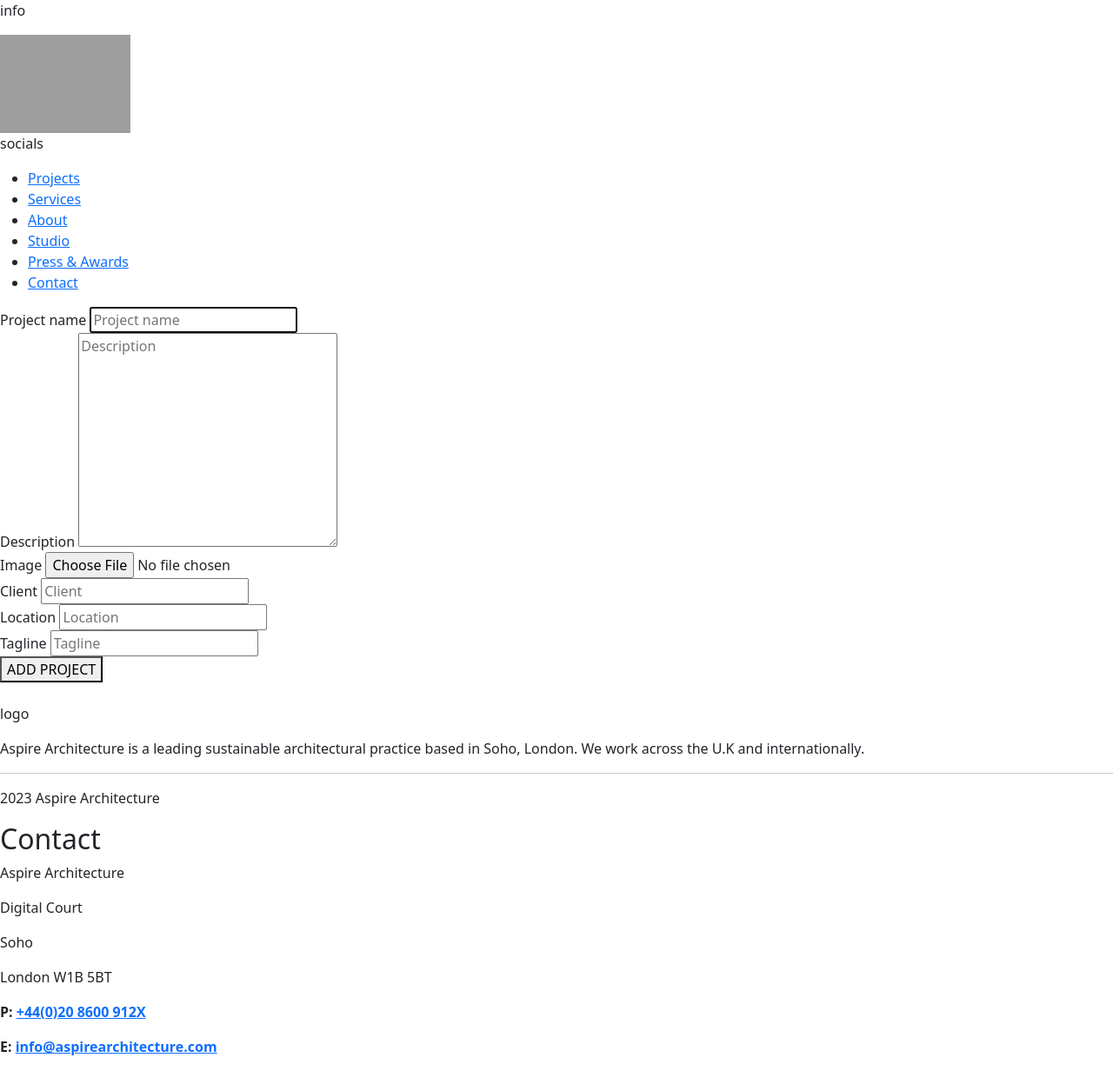
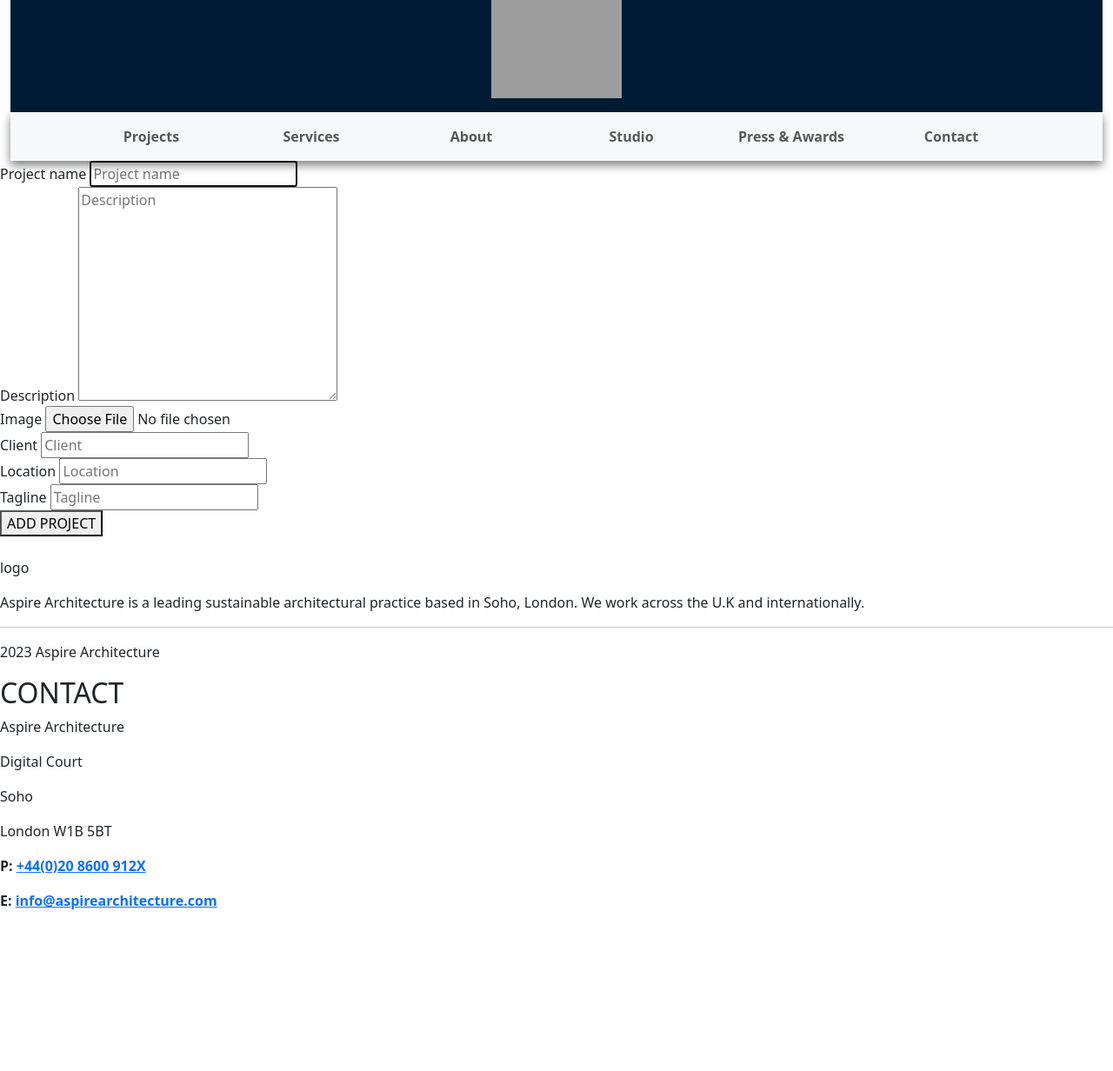
Before and after one commit to lewis-worsley/aspire-architecture, a Django app: page /project/create/ in a window 1280 px wide. Shown: the whole page at 87% size. After the commit the page ends 1046 px from the top, so only its background shows below. Run offline with Django 3.2, Linux system fonts and the light colour scheme; grey boxes are pictures that could not be loaded.

Commit message:
Styling added to header.html and about.html

```diff
--- a/project/templates/project/projects.html
+++ b/project/templates/project/projects.html
@@ -1,7 +1,7 @@
 {% block content %}
 
-<section>
-    <div>
+<section style="background-color: deeppink;">
+    <div class="container">
         <div>
             <h2>CURRENT PROJECTS</h2>
             <p>Get inspired and discover some of our current live projects happening right now as we speak...</p>
@@ -50,7 +50,7 @@
 
     </div>
 
-    <div>
+    <div class="container">
         <div>
             <h2>FINISHED PROJECTS</h2>
             <p>Aspire Architecture is proud to showcase our completed projects...</p>
--- /dev/null
+++ b/static/css/style.css
@@ -0,0 +1,18 @@
+h1, h2, h3, h4 {
+    text-transform: uppercase;
+}
+
+header {
+    background-color: #001b33;
+}
+
+nav {
+    background-color: #b8b9b8;
+    box-shadow: 0px 5px 10px rgba(0, 0, 0, 0.5);
+}
+
+#hero {
+    background-repeat: no-repeat;
+    background-size: auto;
+    background: url(https://res.cloudinary.com/dys7tcjln/image/upload/v1681820247/Architecture_xzaiof.jpg);
+}
--- a/templates/base.html
+++ b/templates/base.html
@@ -1,3 +1,5 @@
+{% load static %}
+
 <!DOCTYPE html>
 <html lang="en">
 
@@ -8,10 +10,12 @@
     <title>Aspire Architecture</title>
 
     <link href="https://cdn.jsdelivr.net/npm/bootstrap@5.3.0-alpha3/dist/css/bootstrap.min.css" rel="stylesheet" integrity="sha384-KK94CHFLLe+nY2dmCWGMq91rCGa5gtU4mk92HdvYe+M/SXH301p5ILy+dN9+nJOZ" crossorigin="anonymous">
+    <link rel="stylesheet" href="{% static 'css/style.css' %}">
 
 </head>
 
 <body>
+    <div class="container-fluid">
         <div>
             {% include 'snippets/header.html' %}
         </div>
@@ -22,6 +26,8 @@
         <div>
             {% include 'snippets/footer.html' %}
         </div>
+    </div>
+
 
     <script src="https://cdn.jsdelivr.net/npm/bootstrap@5.3.0-alpha3/dist/js/bootstrap.bundle.min.js" integrity="sha384-ENjdO4Dr2bkBIFxQpeoTz1HIcje39Wm4jDKdf19U8gI4ddQ3GYNS7NTKfAdVQSZe" crossorigin="anonymous"></script>
 
--- a/templates/snippets/header.html
+++ b/templates/snippets/header.html
@@ -1,50 +1,64 @@
 <!-- HEADER -->
 
-<header id="header">
-    <div class="top-nav">
+<header id="header" class="">
+    <div class="">
 
         {% if user.is_staff == True %}
 
-        <div style="background-color: blue;">
+        <div style="background-color: rgb(123, 255, 0);">
             <p>Hi {{user}}, you're now logged in</p>
         </div>
 
         {% else %}
         {% endif %}
 
-        <div>
-            <p>info</p>
-            <div>
-                <a href="/"><img src="https://res.cloudinary.com/dys7tcjln/image/upload/v1681817225/Aspire_logo_WHITE_vye9ka.png" alt="Aspire Architecture logo" width="150px"></a>
+        <div class="container pb-3">
+            <!-- <div class="row align-items-end text-center">
+                <div class="col d-none d-lg-block">
+                    <p>info@aspirearchitecture.com</p>
+                </div> -->
+                <div class="col text-center">
+                    <a href="/"><img
+                            src="https://res.cloudinary.com/dys7tcjln/image/upload/v1681817225/Aspire_logo_WHITE_vye9ka.png"
+                            alt="Aspire Architecture logo" width="150px"></a>
                 </div>
+                <!-- <div class="col d-none d-lg-block">
                     <p>socials</p>
+                </div> -->
+            </div>
         </div>
 
-
-
-        <nav>
-            <ul class="">
-                <li>
-                    <a href="#projects">Projects</a>
+        <nav class="navbar navbar-expand-lg bg-body-tertiary">
+            <div class="container">
+              <button class="navbar-toggler" type="button" data-bs-toggle="collapse" data-bs-target="#navbarSupportedContent" aria-controls="navbarSupportedContent" aria-expanded="false" aria-label="Toggle navigation">
+                <span class="navbar-toggler-icon"></span>
+              </button>
+              <div class="collapse navbar-collapse" id="navbarSupportedContent">
+                <ul class="navbar-nav me-auto mb-2 mb-lg-0 container nav-justified fw-semibold">
+                  <li class="nav-item col">
+                    <a class="nav-link" aria-current="page" href="#projects">Projects</a>
                   </li>
-                <li>
-                    <a href="#services">Services</a>
+                  <li class="nav-item col">
+                    <a class="nav-link" href="#services">Services</a>
                   </li>
-                <li>
-                    <a href="#about">About</a>
+                  <li class="nav-item col">
+                    <a class="nav-link" href="#about">About</a>
                   </li>
-                <li>
-                    <a href="#">Studio</a>
+                  <li class="nav-item col">
+                    <a class="nav-link" href="#">Studio</a>
                   </li>
-                <li>
-                    <a href="#">Press & Awards</a>
+                  <li class="nav-item col">
+                    <a class="nav-link" href="#">Press & Awards</a>
                   </li>
-                <li>
-                    <a href="#">Contact</a>
+                  <li class="nav-item col">
+                    <a class="nav-link" href="#contact">Contact</a>
                   </li>
                     </ul>
+                  </li>
+                </ul>
+              </div>
+            </div>
           </nav>
-
     </div>
 </header>
 
--- a/templates/stats.html
+++ b/templates/stats.html
@@ -1,5 +1,4 @@
 <div style="background-color: bisque;">
-
 
     <div>
         <p>50+</p>
@@ -16,4 +15,5 @@
         <p>Projects</p>
         <p>Projects completed in last four years</p>
     </div>
+
 </div>
```
Also changed, not shown: templates/about.html (+51 -19 lines), templates/contact.html (+6 -1 lines). Lines whose indentation alone changed are shown as unchanged.
